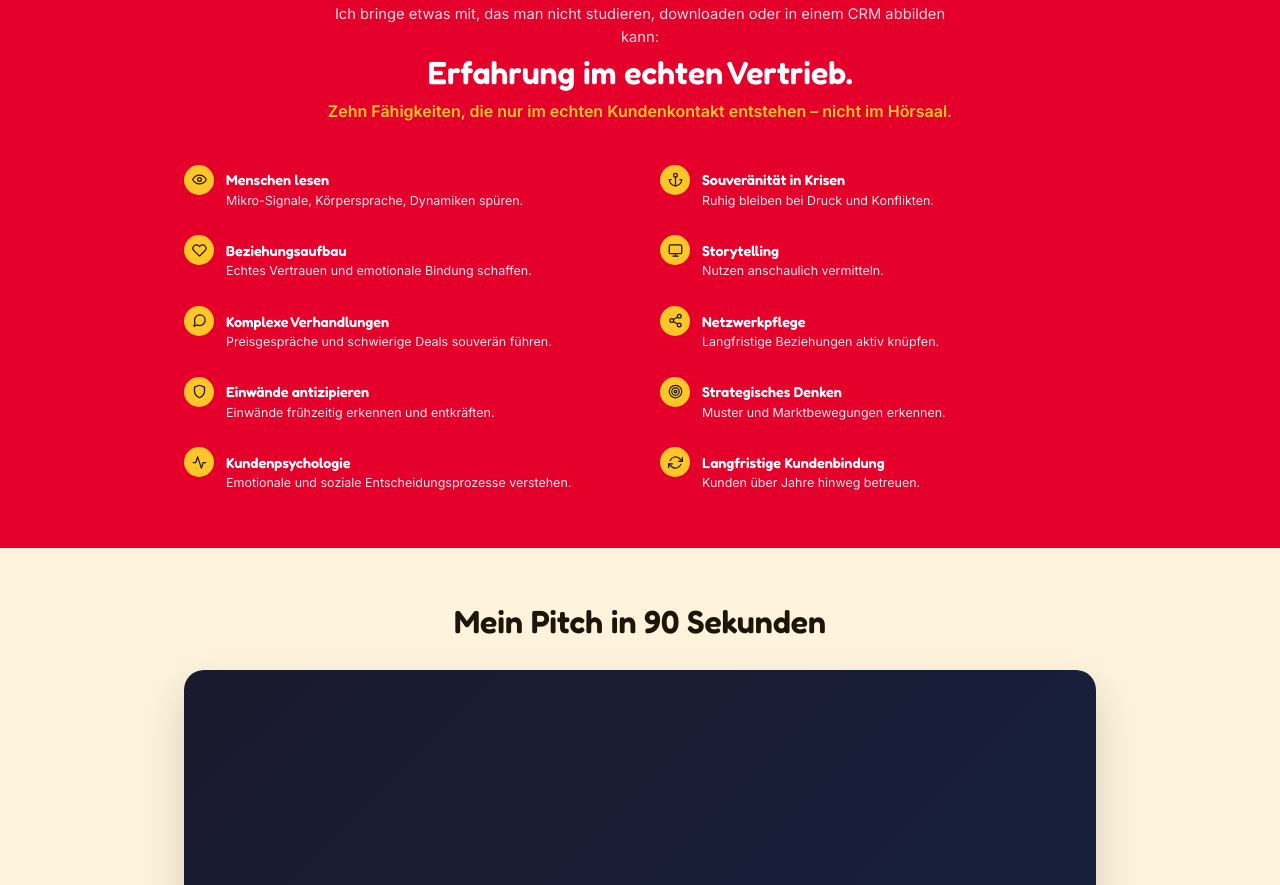
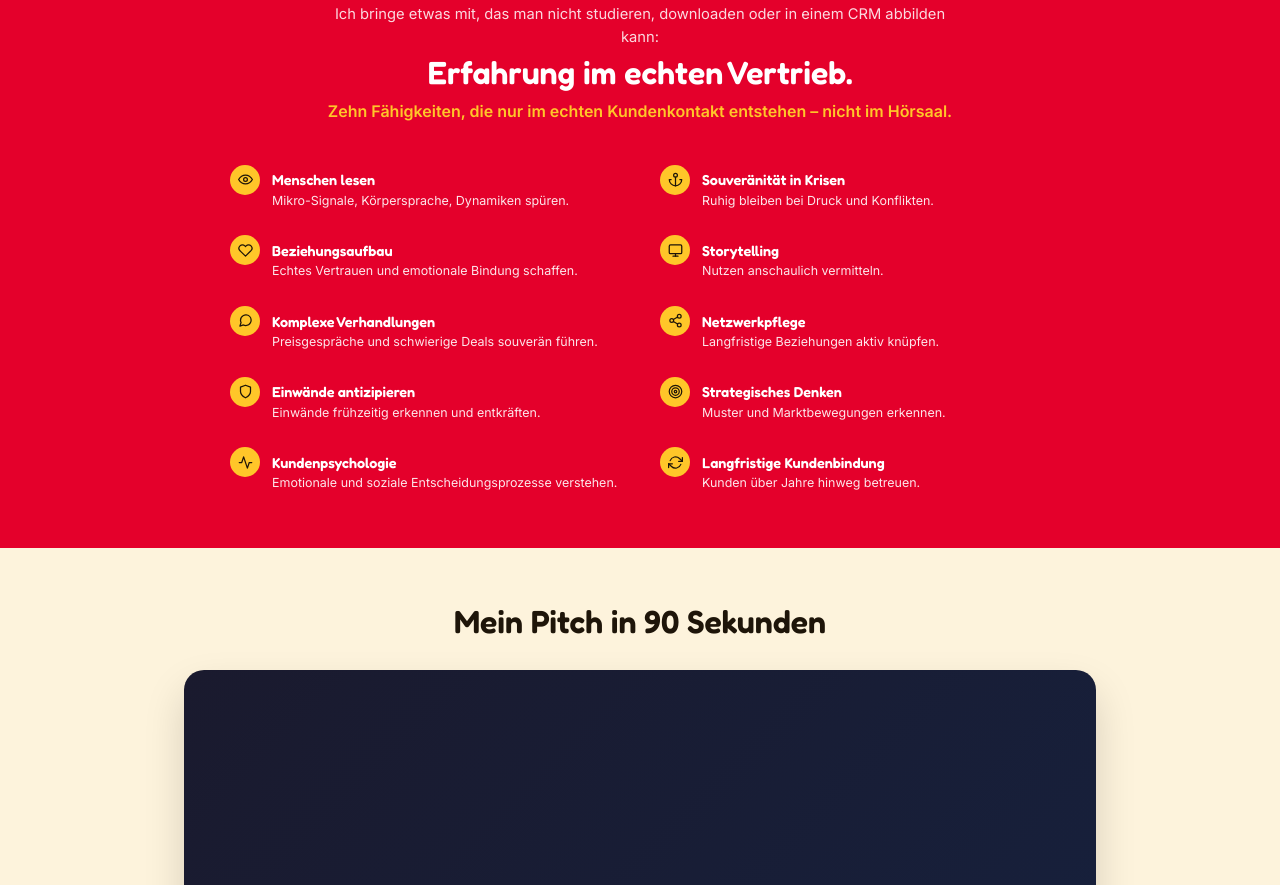
Before and after one commit to mwebersdorfer/marc-webersdorfer-bewerbung, a plain HTML site: page index.html in a window 1280 px wide. Shown: the part 1111-1996 px from the top of the page. Drawn offline with Linux system fonts and the light colour scheme.

Commit message:
Update index.html

```diff
--- a/index.html
+++ b/index.html
@@ -124,7 +124,7 @@
   .exp-banner .exp-kicker{font-size:.92rem;opacity:.85;margin-bottom:6px;}
   .exp-banner h2{font-size:clamp(1.5rem,3vw,2rem);font-weight:600;}
   .exp-banner .exp-tagline{margin-top:8px;font-weight:600;color:var(--yellow);font-size:1rem;}
-  .exp-grid{display:grid;grid-template-columns:repeat(2,1fr);gap:12px 40px;}
+  .exp-grid{display:grid;grid-template-columns:repeat(2,1fr);gap:12px 40px;max-width:820px;margin:0 auto;}
   .exp-item{display:flex;gap:12px;align-items:center;}
   .exp-icon{
     flex-shrink:0;width:30px;height:30px;border-radius:50%;
```
